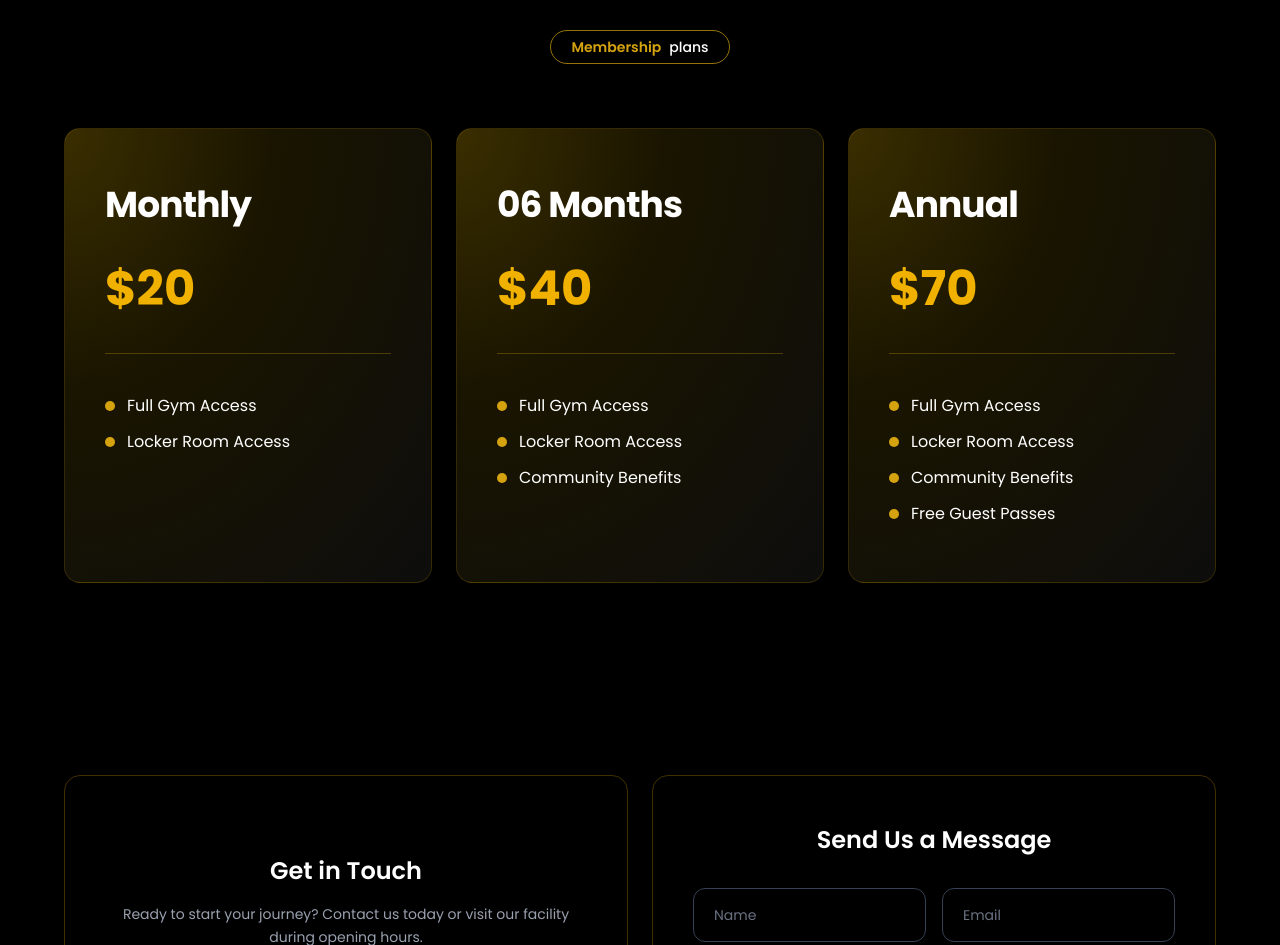
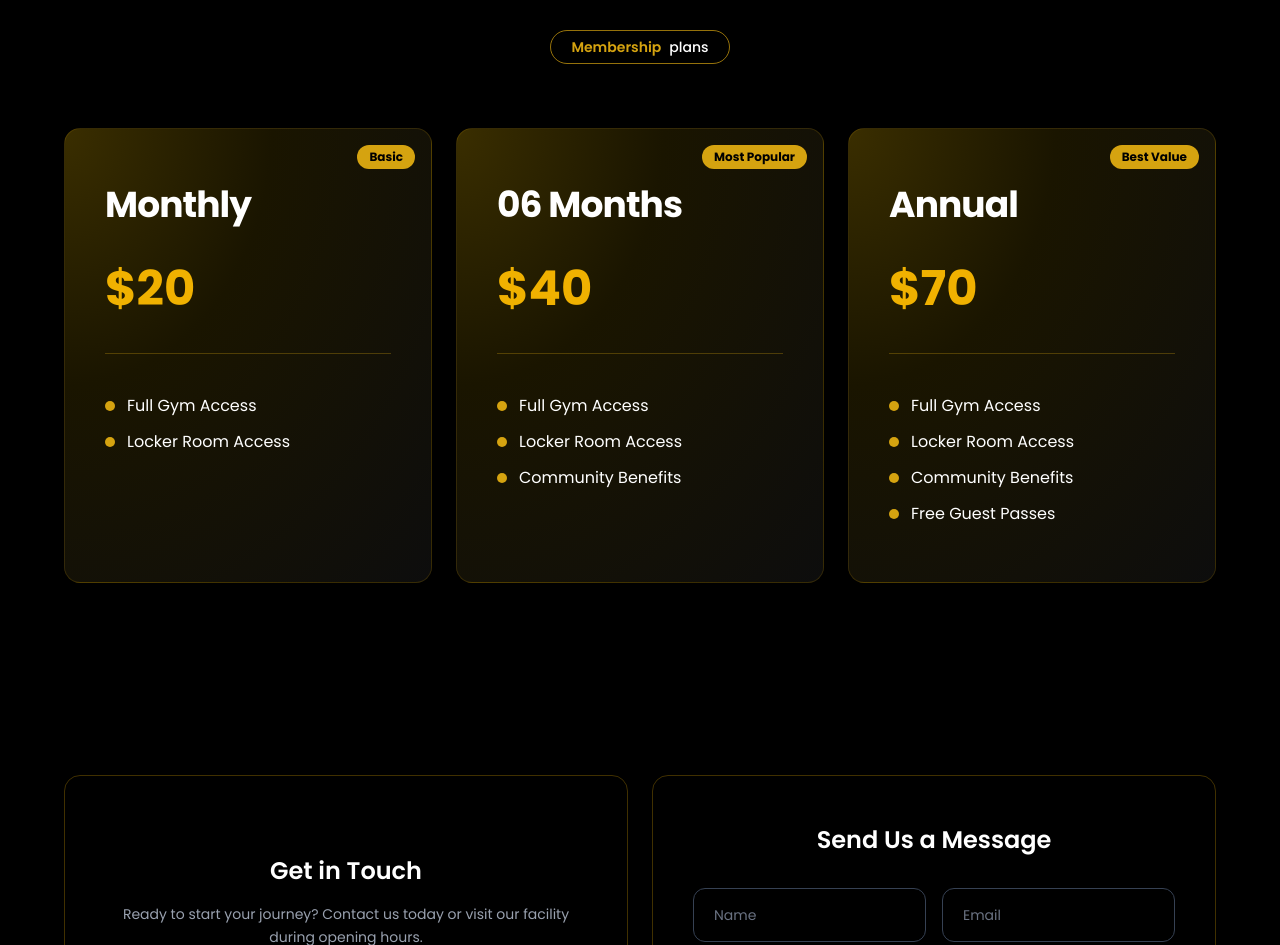
Before and after one commit to Dilukshan16/koncepthive_gym, a Next.js app: page / in a window 1280 px wide. Shown: the part 3240-4185 px from the top of the page. Built offline with nearby package versions, Linux system fonts and the light colour scheme.

Commit message:
member animate

```diff
--- a/components/Membership.tsx
+++ b/components/Membership.tsx
@@ -1,14 +1,18 @@
+"use client";
+import { motion } from "framer-motion";
 export default function Membership() {
   const plans = [
     {
       title: "Monthly",
       price: "$20",
       features: ["Full Gym Access", "Locker Room Access"],
+      popular: "Basic"
     },
     {
       title: "06 Months",
       price: "$40",
       features: ["Full Gym Access", "Locker Room Access", "Community Benefits"],
+      popular: "Most Popular",
     },
     {
       title: "Annual",
@@ -19,6 +23,7 @@ export default function Membership() {
         "Community Benefits",
         "Free Guest Passes",
       ],
+      popular: "Best Value",
     },
   ];
 
@@ -32,9 +37,24 @@ export default function Membership() {
         </div>
 
         {/* Cards */}
-        <div className="grid grid-cols-1 md:grid-cols-3 gap-6 w-full">
+        <motion.div
+          initial="hidden"
+          whileInView="visible"
+          viewport={{ once: true }}
+          variants={{
+            hidden: {},
+            visible: {
+              transition: { staggerChildren: 0.2 },
+            },
+          }}
+          className="grid grid-cols-1 md:grid-cols-3 gap-6 w-full"
+        >
           {plans.map((plan) => (
-            <div
+            <motion.div
+              variants={{
+                hidden: { opacity: 0, y: 60 },
+                visible: { opacity: 1, y: 0 },
+              }}
               key={plan.title}
               className="relative rounded-2xl overflow-hidden px-10 py-14 flex flex-col gap-10"
               style={{
@@ -49,9 +69,12 @@ export default function Membership() {
               </h3>
 
               {/* Price */}
-              <p className="text-yellow-500 text-5xl font-extrabold">
+              <motion.p
+                whileHover={{ scale: 1.1 }}
+                className="text-yellow-500 text-5xl font-extrabold"
+              >
                 {plan.price}
-              </p>
+              </motion.p>
 
               <div className="h-px bg-[#D5A310]/30 w-full" />
 
@@ -67,9 +90,13 @@ export default function Membership() {
                   </li>
                 ))}
               </ul>
-            </div>
+
+              <div className="absolute top-4 right-4 bg-[#D5A310] text-black text-xs font-bold px-3 py-1 rounded-full">
+                {plan.popular}
+              </div>
+            </motion.div>
           ))}
-        </div>
+        </motion.div>
       </div>
     </section>
   );
```
